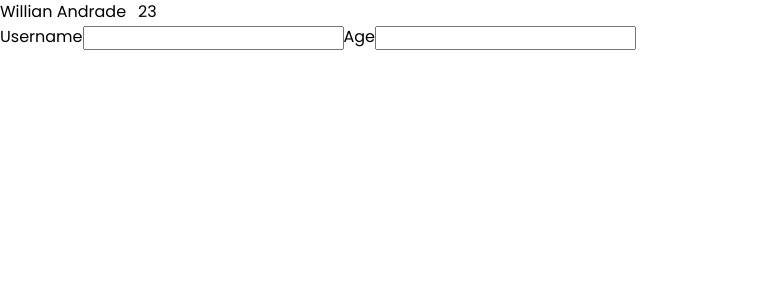
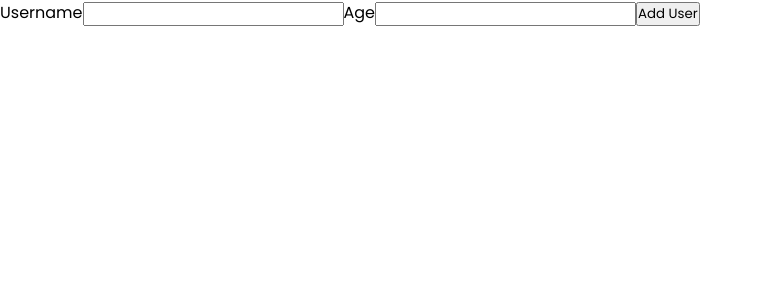
Before and after one commit to Will-Andrade/user-list-reactjs, a React (Vite) app: page / in a window 1280 px wide. Shown: the top 300 px of the page, without its empty margins (0-763 px from the left). Built offline with nearby package versions, Linux system fonts and the light colour scheme.

Commit message:
Feat/user form (#4)
* feat: creates the form & lifts the state to App

* fix: repetition of 'username' inside if block

```diff
--- a/src/App.tsx
+++ b/src/App.tsx
@@ -1,14 +1,19 @@
-import Input from "./components/Input";
-import User from "./components/User";
-
+import { useState } from "react";
+import UserForm from "./components/UserForm";
 
 function App() {
+  const [enteredUsername, setEnteredUsername] = useState('');
+  const [enteredAge, setEnteredAge] = useState(0);
+
+  const fetchUserDataHandler = (username: string, age: number) => {
+    setEnteredUsername(username);
+    setEnteredAge(age);
+  }
+
+  console.log(enteredUsername, enteredAge);
+
   return (
-    <>
-      <User username="Willian Andrade" age={23} />
-      <Input type="text" label="Username" onChangeHandler={() => console.log('username works!')} />
-      <Input type="number" label="Age" onChangeHandler={() => console.log('age works!')} />
-    </>
+    <UserForm fetchUserData={fetchUserDataHandler} />
   );
 };
 
--- a/src/components/Input/Input.component.tsx
+++ b/src/components/Input/Input.component.tsx
@@ -1,18 +1,16 @@
 export interface InputComponentProps {
   label: string;
   type: string;
-  onChangeHandler: () => void;
 };
 
 const InputComponent = ({
   label,
   type,
-  onChangeHandler
 }: InputComponentProps): JSX.Element => {
   return (
     <label>
       {label}
-      <input type={type} onChange={onChangeHandler} />
+      <input type={type} name={label.toLowerCase()} />
     </label>
   );
 };
--- /dev/null
+++ b/src/components/UserForm/UserForm.component.tsx
@@ -0,0 +1,19 @@
+import ButtonComponent from "@/components/Button";
+import Input from "@/components/Input";
+
+export interface UserFormProps {
+  onSubmitHandler: (e: React.SyntheticEvent) => void;
+  fetchUserData?: (username: string, age: number) => void;
+};
+
+const UserFormComponent = ({ onSubmitHandler }: UserFormProps): JSX.Element => {
+  return (
+    <form onSubmit={onSubmitHandler}>
+      <Input type="text" label="Username" />
+      <Input type="number" label="Age" />
+      <ButtonComponent type="submit">Add User</ButtonComponent>
+    </form>
+  );
+};
+
+export default UserFormComponent;
--- /dev/null
+++ b/src/components/UserForm/UserForm.container.tsx
@@ -0,0 +1,28 @@
+import UserFormComponent, { UserFormProps } from "./UserForm.component";
+
+type UserFormType = Pick<UserFormProps, 'fetchUserData'>;
+
+const UserForm = ({ fetchUserData }: UserFormType): JSX.Element => {
+  const onSubmitHandler = (e: React.SyntheticEvent) => {
+    e.preventDefault();
+
+    if (!e.target.username.value.trim().length && !e.target.age.value.trim().length) {
+      return console.log('Please enter a valid name and age (non-empty values).');
+    }
+
+    if (Number(e.target.age.value) < 0 || !e.target.age.value.trim().length) {
+      return console.log('Please enter a valid age (>0).');
+    }
+
+    if (!e.target.username.value.trim().length) {
+      return console.log('Please enter a valid name.');
+    }
+
+    fetchUserData(e.target.username.value, e.target.age.value)
+    e.target.reset();
+  };
+
+  return <UserFormComponent onSubmitHandler={onSubmitHandler} />;
+};
+
+export default UserForm;
--- /dev/null
+++ b/src/components/UserForm/index.tsx
@@ -0,0 +1,3 @@
+import UserForm from "./UserForm.container";
+
+export default UserForm;
```
